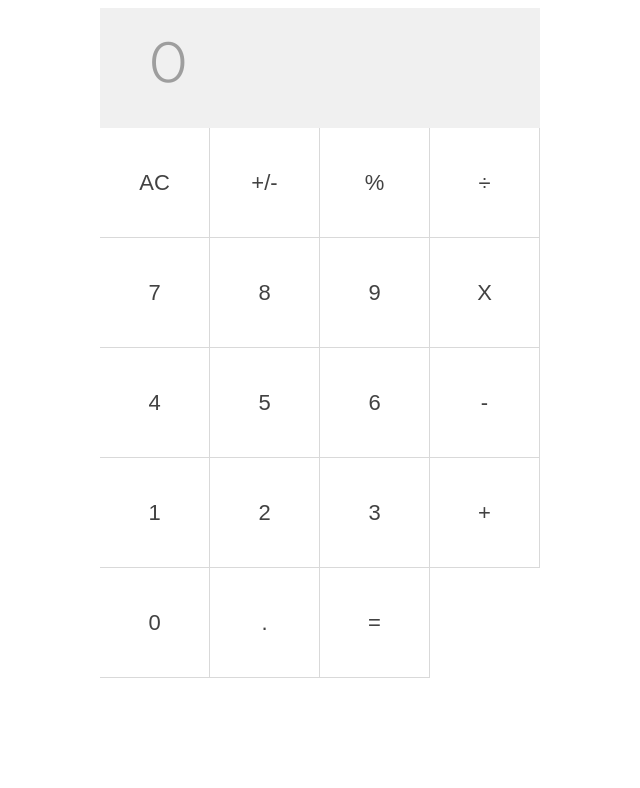
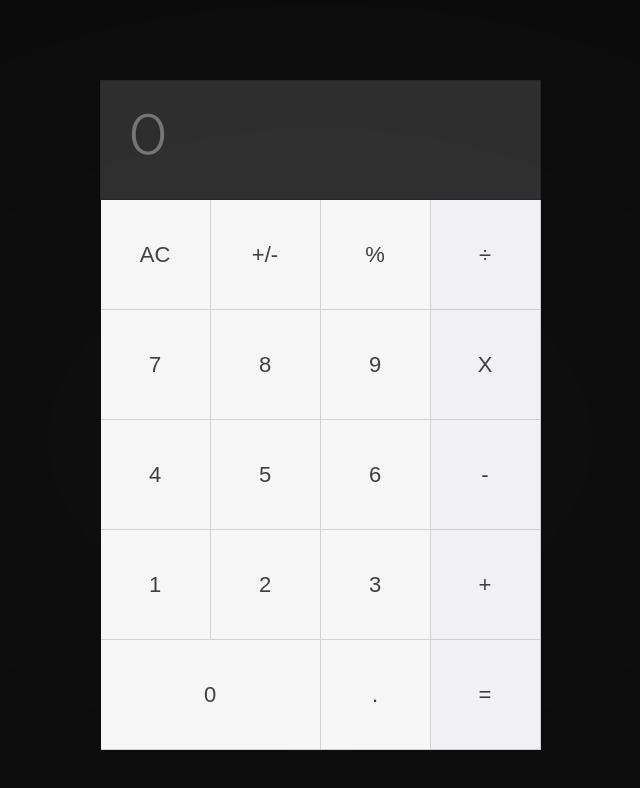
Before and after one commit to SotoArmando/muffin-calculator, a React (Create React App) app: page / in a window 1280 px wide. Shown: the top 788 px of the page, without its empty margins (320-960 px from the left). Built offline with nearby package versions, Linux system fonts and the light colour scheme.

Commit message:
feature/styling added buttons styles + display

```diff
--- a/src/App.js
+++ b/src/App.js
@@ -15,7 +15,7 @@ function App() {
       <Buttonpanel names ={['7','8','9','X']}></Buttonpanel>
       <Buttonpanel names ={['4','5','6','-']}></Buttonpanel>
       <Buttonpanel names ={['1','2','3','+']}></Buttonpanel>
-      <Buttonpanel names ={['0','.','=','']}></Buttonpanel>
+      <Buttonpanel names ={['0','.','=']}></Buttonpanel>
     </div>
   );
 }
--- a/src/Components/button.js
+++ b/src/Components/button.js
@@ -3,7 +3,7 @@ import React from 'react';
 class Button extends React.Component {
   render() {
     if (this.props.name) {
-      return <input className="btn-0" type="button" value={this.props.name} />
+      return <input className={'btn-0 size-'+this.props.size+' '+((this.props.last) ? 'last' : '')} type='button' value={this.props.name} />
     } else
     {
       return null
--- a/src/Components/buttonpanel.js
+++ b/src/Components/buttonpanel.js
@@ -5,7 +5,13 @@ class Buttonpanel extends React.Component {
   render() {
     return (
       <div className="buttonpanel">
-        {this.props.names.map((item) => <Button name={item}></Button>)}
+        {
+          this.props.names.map((item, number) =>
+            <Button name={item}
+              size={(number === 0 && this.props.names.length === 3) ? 2 : 1}
+              last={number === this.props.names.length - 1} >
+            </Button>)
+        }
       </div>
     );
   }
--- a/src/style.css
+++ b/src/style.css
@@ -2,11 +2,19 @@ body {
     font-family: 'Spartan', sans-serif;
     -webkit-font-smoothing: antialiased;
     -moz-osx-font-smoothing: grayscale;
+    padding: 0;
+    margin: 0;
+
 }
 
 div#root {
     display: flex;
     justify-content: center;
+    padding-top: 5em;
+    position: fixed;
+    width: 100%;
+    height: 100%;
+    background-image: radial-gradient(rgba(0,0,0,.94), rgba(0,0,0,.96));
 }
 
 .btn-0 {
@@ -15,30 +23,44 @@ div#root {
     font-size: 1.375em;
     color: rgba(0,0,0,.74);
     background-image: none;
-    background-color: transparent;
+    background-color: rgba(255,255,255,.96);
     border: none;
     border-right: 1px solid rgba(0,0,0,.15);
     border-bottom: 1px solid rgba(0,0,0,.15);
     box-sizing: border-box;
-    transition-duration: 355ms;
+
 }
 
+.btn-0.size-2 {
+    min-width: 10em;
+    min-height: 5em;
+}
+.btn-0.last {
+    background-color: #F0F0F5;
+}
 .display {
     font-size: 3em;
     min-height: 2.5em;
     display: flex;
     flex-direction: column;
     justify-content: center;
-    padding-left: 1em;
-    background-color: rgba(0,0,0,.06);
-    color: rgba(0,0,0,.34);
+    padding-left: .56em;
+    background-color: rgba(255,255,255,.14);
+    color: rgba(255,255,255,.34);
+    border: 1px solid rgba(0,0,0,.15);
+    box-sizing: border-box;
+    margin-left: 0.25px;
 }
 
 button:focus, input[type="button"]:focus {
     outline: none;
 }
 button:focus, input[type="button"]:active {
-    transition-duration: 200ms;
-    color:yellow;
+
+    color:#F0F0F5;
     background-color: #F0F0F5;
 }
+
+.buttonpanel {
+    border-left: 1px solid rgba(0,0,0,.15);
+}
```
